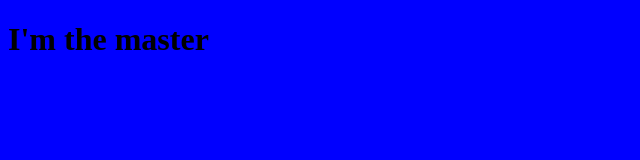
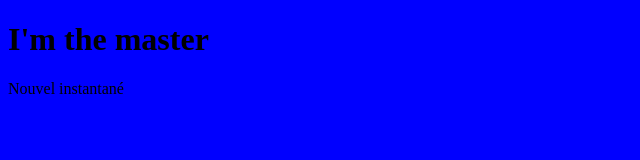
Before and after one commit to laurab14/Avec-Binome, a plain HTML site: page index.html in a window 1280 px wide. Shown: the whole page, without its empty margins (0-640 px from the left). Drawn offline with Linux system fonts and the light colour scheme.

Commit message:
Forcage instantané

```diff
--- a/index.html
+++ b/index.html
@@ -4,5 +4,6 @@
   </head>
   <body style="background-color:blue;">
     <h1>I'm the master</h1>
+    <p>Nouvel instantané</p>
 </body>
 </html>
```
